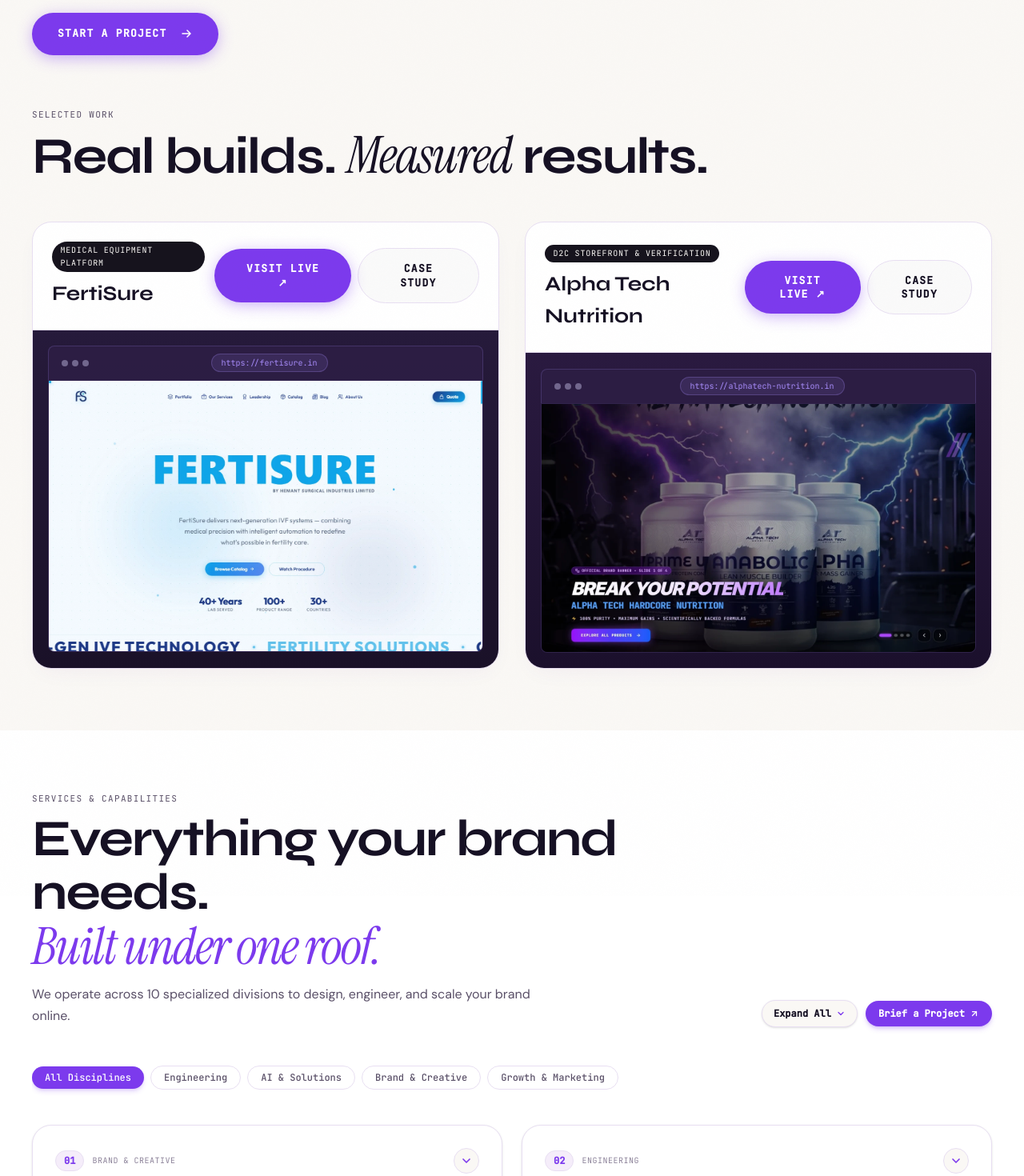
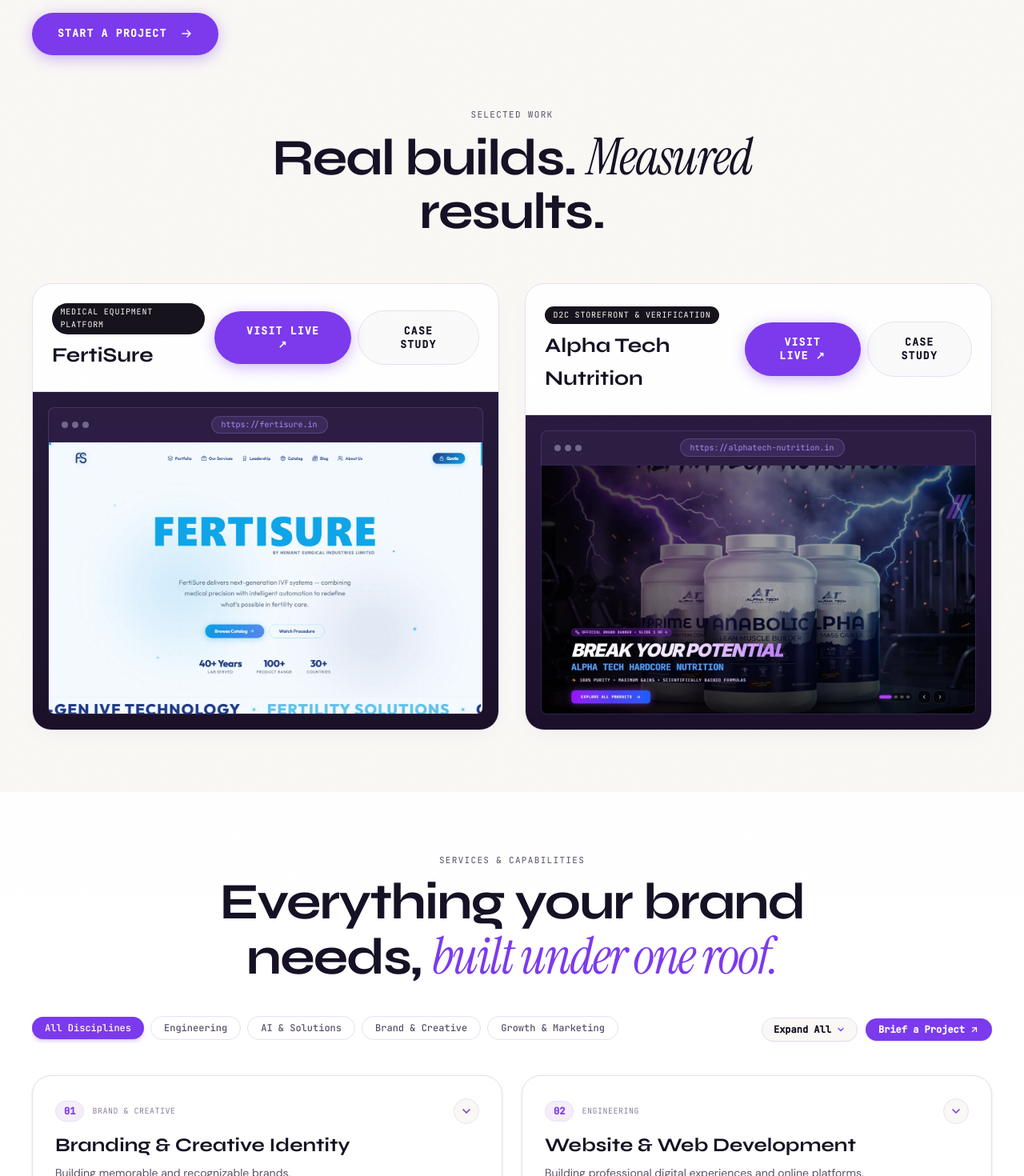
Before and after one commit to MonsterFlick/SoWeBuild, a Next.js app: page / in a window 1280 px wide. Shown: the part 400-1870 px from the top of the page at 80% size. Built offline with nearby package versions, Linux system fonts and the light colour scheme.

Commit message:
fix(layout): center all section headers, remove redundant subtext, and prevent multi-line headline breaks

```diff
--- a/src/components/sections/ContactSection.tsx
+++ b/src/components/sections/ContactSection.tsx
@@ -196,24 +196,13 @@ export default function ContactSection() {
         >
           {/* Left Column: Studio Line & Assurance */}
           <div className="lg:col-span-5 flex flex-col items-center lg:items-start text-center lg:text-left mx-auto lg:mx-0 max-w-lg lg:max-w-none">
-            <div className="label" style={{ marginBottom: "0.75rem" }}>
+            <div className="label mb-2.5">
               Get In Touch
             </div>
-            <h2 className="heading-xl" style={{ marginBottom: "1rem" }}>
-              Have a project in mind?
-              <br />
+            <h2 className="heading-xl mb-6">
+              Have a project in mind?{" "}
               <span className="serif-accent">Let&apos;s build it</span> together.
             </h2>
-            <p
-              className="body-lg"
-              style={{
-                color: "var(--color-text-secondary)",
-                lineHeight: 1.65,
-                marginBottom: "clamp(1.5rem, 3vw, 2.25rem)",
-              }}
-            >
-              Tell us what you want to build. We reply within 24 hours with a clear roadmap and upfront pricing.
-            </p>
 
             {/* Client Assurance Badges */}
             <div
--- a/src/components/sections/EcosystemSection.tsx
+++ b/src/components/sections/EcosystemSection.tsx
@@ -52,36 +52,19 @@ export default function EcosystemSection() {
     >
       <div className="container-wide">
         {/* ============================================================== */}
-        {/* SECTION HEADER                                                 */}
+        {/* SECTION HEADER: Centered, clean, NO subtext                    */}
         {/* ============================================================== */}
-        <div className="flex flex-col lg:flex-row lg:items-end justify-between gap-6 mb-8 sm:mb-12 text-center sm:text-left">
-          <div className="max-w-3xl flex flex-col items-center sm:items-start mx-auto sm:mx-0">
-            <div className="label mb-2">
+        <div className="text-center max-w-3xl mx-auto mb-10 sm:mb-14">
+          <div className="label mb-2.5">
             Leadership &amp; Systems
           </div>
 
-            <h2 className="heading-xl tracking-tight text-[#161124] mb-2">
+          <h2 className="heading-xl tracking-tight text-[#161124]">
             Hands-on engineering.{" "}
             <span className="font-serif italic font-normal text-[#7C3AED]">
               Direct communication.
             </span>
           </h2>
-
-            <p className="body-lg text-[#5A5068] max-w-xl leading-relaxed">
-              Led by Om Thakur. You work directly with the developers writing your code, with zero middlemen.
-            </p>
-          </div>
-
-          <div className="flex items-center justify-center sm:justify-start gap-3">
-            <a
-              href="https://store.sowebuild.in"
-              target="_blank"
-              rel="noopener noreferrer"
-              className="inline-flex items-center justify-center gap-1.5 rounded-full border border-[#E8DFF2] bg-white px-4 py-2 font-mono text-xs font-semibold text-[#161124] hover:border-[#7C3AED] hover:shadow-sm transition-all"
-            >
-              <span>Visit Digital Store ↗</span>
-            </a>
-          </div>
         </div>
 
         {/* ============================================================== */}
--- a/src/components/sections/FAQSection.tsx
+++ b/src/components/sections/FAQSection.tsx
@@ -121,25 +121,19 @@ export default function FAQSection() {
 
       <div className="container-wide">
         {/* ============================================================== */}
-        {/* SECTION HEADER                                                 */}
+        {/* SECTION HEADER: Centered, clean, NO subtext                    */}
         {/* ============================================================== */}
-        <div className="flex flex-col sm:flex-row sm:items-end justify-between gap-4 mb-8 sm:mb-12 text-center sm:text-left">
-          <div className="flex flex-col items-center sm:items-start mx-auto sm:mx-0">
-            <div className="label mb-2">
+        <div className="text-center max-w-3xl mx-auto mb-10 sm:mb-14">
+          <div className="label mb-2.5">
             Standards &amp; FAQ
           </div>
 
-            <h2 className="heading-xl tracking-tight text-[#161124] mb-2">
+          <h2 className="heading-xl tracking-tight text-[#161124]">
             Direct answers.{" "}
             <span className="font-serif italic font-normal text-[#7C3AED]">
               Zero agency fluff.
             </span>
           </h2>
-
-            <p className="body-lg text-[#5A5068] max-w-xl leading-relaxed">
-              Everything you need to know about ownership, delivery timelines, and how we build.
-            </p>
-          </div>
         </div>
 
         {/* ============================================================== */}
--- a/src/components/sections/ServicesSection.tsx
+++ b/src/components/sections/ServicesSection.tsx
@@ -267,54 +267,26 @@ export default function ServicesSection() {
     >
       <div className="container-wide">
         {/* ============================================================== */}
-        {/* MASTER CATALOGUE HEADER                                        */}
+        {/* SERVICES HEADER: Centered, clean, NO subtext                   */}
         {/* ============================================================== */}
-        <div className="flex flex-col lg:flex-row lg:items-end justify-between gap-6 mb-8 sm:mb-12 text-center sm:text-left">
-          <div className="max-w-3xl flex flex-col items-center sm:items-start">
-            <div className="label mb-2">
+        <div className="text-center max-w-4xl mx-auto mb-8 sm:mb-10">
+          <div className="label mb-2.5">
             Services &amp; Capabilities
           </div>
 
-            <h2 className="heading-xl tracking-tight text-[#161124] mb-3 text-center sm:text-left">
-              Everything your brand needs. <br className="hidden sm:inline" />
+          <h2 className="heading-xl tracking-tight text-[#161124]">
+            Everything your brand needs,{" "}
             <span className="font-serif italic font-normal text-[#7C3AED]">
-                Built under one roof.
+              built under one roof.
             </span>
           </h2>
-
-            <p className="body-lg text-[#5A5068] max-w-2xl leading-relaxed text-center sm:text-left">
-              We operate across 10 specialized divisions to design, engineer, and scale your brand online.
-            </p>
-          </div>
-
-          {/* Action Buttons: Balanced on mobile */}
-          <div className="grid grid-cols-2 sm:flex sm:items-center gap-2.5 w-full sm:w-auto">
-            <button
-              onClick={isAllExpanded ? handleCollapseAll : handleExpandAll}
-              className="inline-flex items-center justify-center gap-1.5 rounded-full border border-[#E8DFF2] bg-[#FAF8F5] px-3.5 py-2 font-mono text-xs font-semibold text-[#161124] hover:border-[#7C3AED] hover:bg-white transition-all shadow-sm cursor-pointer text-center"
-            >
-              <span>{isAllExpanded ? "Collapse All" : "Expand All"}</span>
-              <ChevronDownIcon
-                className={`size-3 text-[#7C3AED] transition-transform duration-300 ${
-                  isAllExpanded ? "rotate-180" : ""
-                }`}
-              />
-            </button>
-
-            <a
-              href="#contact"
-              className="inline-flex items-center justify-center gap-1.5 rounded-full bg-[#7C3AED] px-4 py-2 font-mono text-xs font-bold text-white shadow-md shadow-[#7C3AED]/25 hover:bg-[#6D28D9] transition-all text-center"
-            >
-              <span>Brief a Project</span>
-              <ArrowUpRightIcon className="size-3" />
-            </a>
-          </div>
         </div>
 
         {/* ============================================================== */}
-        {/* DISCIPLINE FILTER TABS                                         */}
+        {/* TOOLBAR: Filter Tabs + Action Buttons                          */}
         {/* ============================================================== */}
-        <div className="flex items-center gap-2 overflow-x-auto pb-3 mb-8 no-scrollbar">
+        <div className="flex flex-col sm:flex-row sm:items-center justify-between gap-3 pb-2 mb-8">
+          <div className="flex items-center gap-2 overflow-x-auto pb-1 no-scrollbar">
             {FILTER_GROUPS.map((grp) => {
               const isActive = selectedGroup === grp;
               return (
@@ -331,6 +303,29 @@ export default function ServicesSection() {
                 </button>
               );
             })}
+          </div>
+
+          <div className="flex items-center gap-2.5 shrink-0 justify-end">
+            <button
+              onClick={isAllExpanded ? handleCollapseAll : handleExpandAll}
+              className="inline-flex items-center justify-center gap-1.5 rounded-full border border-[#E8DFF2] bg-[#FAF8F5] px-3.5 py-1.5 font-mono text-xs font-semibold text-[#161124] hover:border-[#7C3AED] hover:bg-white transition-all shadow-xs cursor-pointer text-center"
+            >
+              <span>{isAllExpanded ? "Collapse All" : "Expand All"}</span>
+              <ChevronDownIcon
+                className={`size-3 text-[#7C3AED] transition-transform duration-300 ${
+                  isAllExpanded ? "rotate-180" : ""
+                }`}
+              />
+            </button>
+
+            <a
+              href="#contact"
+              className="inline-flex items-center justify-center gap-1.5 rounded-full bg-[#7C3AED] px-4 py-1.5 font-mono text-xs font-bold text-white shadow-sm hover:bg-[#6D28D9] transition-all text-center"
+            >
+              <span>Brief a Project</span>
+              <ArrowUpRightIcon className="size-3" />
+            </a>
+          </div>
         </div>
 
         {/* ============================================================== */}
--- a/src/components/sections/SignatureMomentsSection.tsx
+++ b/src/components/sections/SignatureMomentsSection.tsx
@@ -42,18 +42,15 @@ export default function SignatureMomentsSection() {
       }}
     >
       <div className="container-wide">
-        {/* Header */}
-        <div style={{ textAlign: "center", marginBottom: "5rem" }}>
-          <div className="label" style={{ marginBottom: "1.5rem" }}>
+        {/* Header: Centered, clean, NO subtext */}
+        <div className="text-center max-w-3xl mx-auto mb-12 sm:mb-16">
+          <div className="label mb-2.5">
             How We Work
           </div>
           <h2 className="heading-xl">
             Built different,{" "}
-            <span className="serif-accent">shipped</span> faster
+            <span className="serif-accent">shipped</span> faster.
           </h2>
-          <p className="body-lg" style={{ maxWidth: "520px", margin: "1.5rem auto 0", color: "var(--color-text-secondary)", lineHeight: 1.65 }}>
-            Automated deployments, sub-second performance, and AI systems built for real operations.
-          </p>
         </div>
 
         {/* Terminal + Chat Demo Grid */}
--- a/src/components/sections/WorkSection.tsx
+++ b/src/components/sections/WorkSection.tsx
@@ -64,17 +64,15 @@ export default function WorkSection() {
       }}
     >
       <div className="container-wide">
-        {/* Section Header */}
-        <div className="flex flex-col sm:flex-row sm:items-end justify-between gap-4 mb-8 sm:mb-12 text-center sm:text-left">
-          <div className="flex flex-col items-center sm:items-start">
-            <div className="label mb-2">
-              Selected Work
-            </div>
-            <h2 className="heading-xl">
-              Real builds.{" "}
-              <span className="serif-accent">Measured</span> results.
-            </h2>
+        {/* Section Header: Centered, clean, NOT stuck to left */}
+        <div className="text-center max-w-3xl mx-auto mb-10 sm:mb-14">
+          <div className="label mb-2.5">
+            Selected Work
           </div>
+          <h2 className="heading-xl tracking-tight text-[#161124]">
+            Real builds.{" "}
+            <span className="serif-accent">Measured</span> results.
+          </h2>
         </div>
 
         {/* 2-Column Responsive Grid: Both Cards Fit Beautifully On Screen */}
```
Lines whose indentation alone changed are shown as unchanged.
